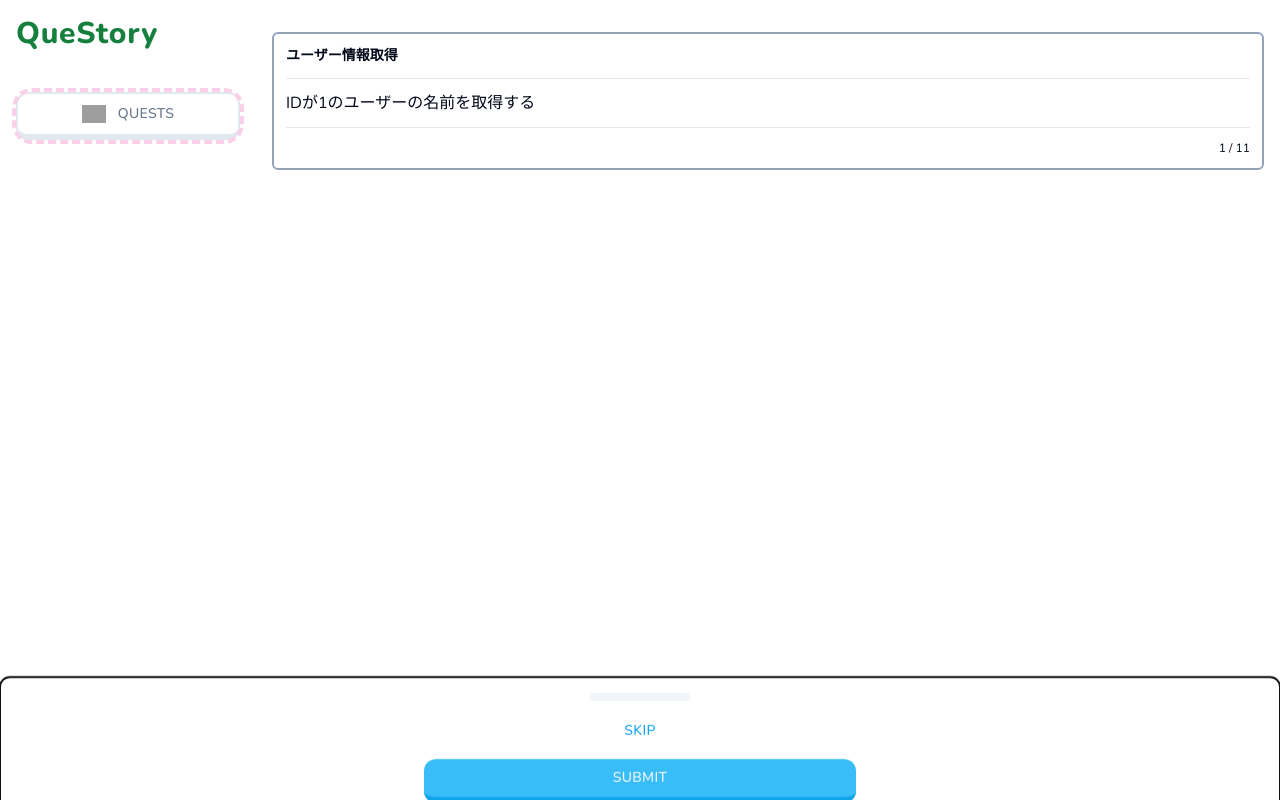
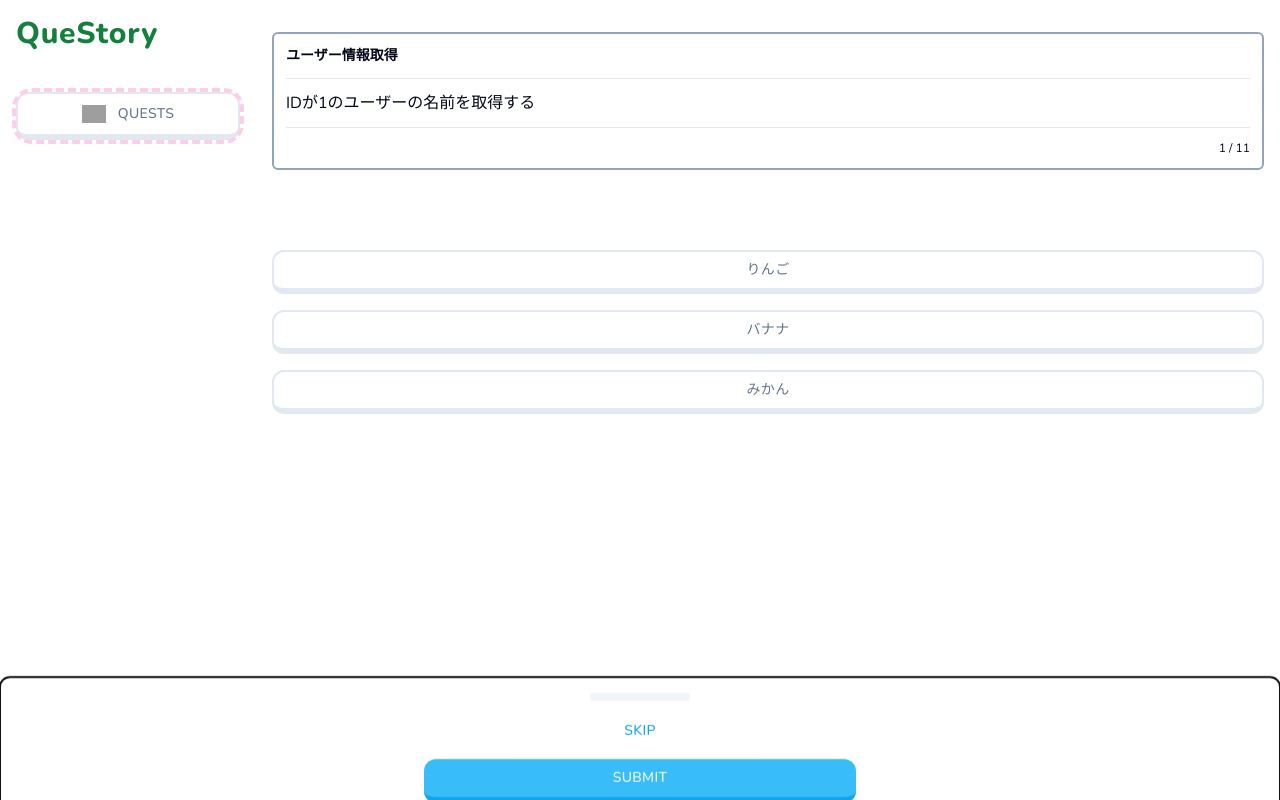
Before and after one commit to YujiTani/questory_prototype, a Next.js app: page /sql/stage/1 in a window 1280 px wide. Built offline with nearby package versions, Linux system fonts and the light colour scheme; no server answers; grey boxes are pictures that could not be loaded.

Commit message:
解答ステージのUIが一つできた

```diff
--- a/app/(main)/sql/stage/[id]/page.tsx
+++ b/app/(main)/sql/stage/[id]/page.tsx
@@ -17,6 +17,7 @@ import {
 } from "@/components/ui/drawer";
 import { useState } from "react";
 import clsx from "clsx";
+import MultipleChoice from "@/components/question/multipleChoice";
 
 /**
  * TODO: ページ課題
@@ -25,6 +26,7 @@ import clsx from "clsx";
  * APIが出来たらFetch処理に変更する
  * Drawer部分をコンポーネント化する、解説テキストとDB部分を受け取れるようにする
  * 回答部分のコンポーネントを作成する
+ * questionに解答コンポーネントはどれを使うかcodeを渡す
  */
 const StagePage = ({ params }: { params: { id: string } }) => {
   const [snap, setSnap] = useState<number | string | null>("148px");
@@ -45,7 +47,14 @@ const StagePage = ({ params }: { params: { id: string } }) => {
             <span className="text-xs">1 / 11</span>
           </div>
         </div>
-        <main>
+        <main className="mt-20">
+          <MultipleChoice
+            answers={[
+              { id: "1", text: "りんご" },
+              { id: "2", text: "バナナ" },
+              { id: "3", text: "みかん" },
+            ]}
+          />
           {/* 解答欄コンポーネント(問題の提出形式により、どれを表示させるのか分岐する) */}
         </main>
         <footer>
--- /dev/null
+++ b/components/question/multipleChoice.tsx
@@ -0,0 +1,22 @@
+import { Button } from "@/components/ui/button";
+
+type Props = {
+  answers: {
+    id: string;
+    text: string;
+  }[];
+};
+
+const MultipleChoice = ({ answers }: Props) => {
+  return (
+    <div className="flex flex-col gap-4">
+      {answers.length > 0 ? (
+        answers.map((answer) => <Button key={answer.id}>{answer.text}</Button>)
+      ) : (
+        <p>回答がありません。</p>
+      )}
+    </div>
+  );
+};
+
+export default MultipleChoice;
```
